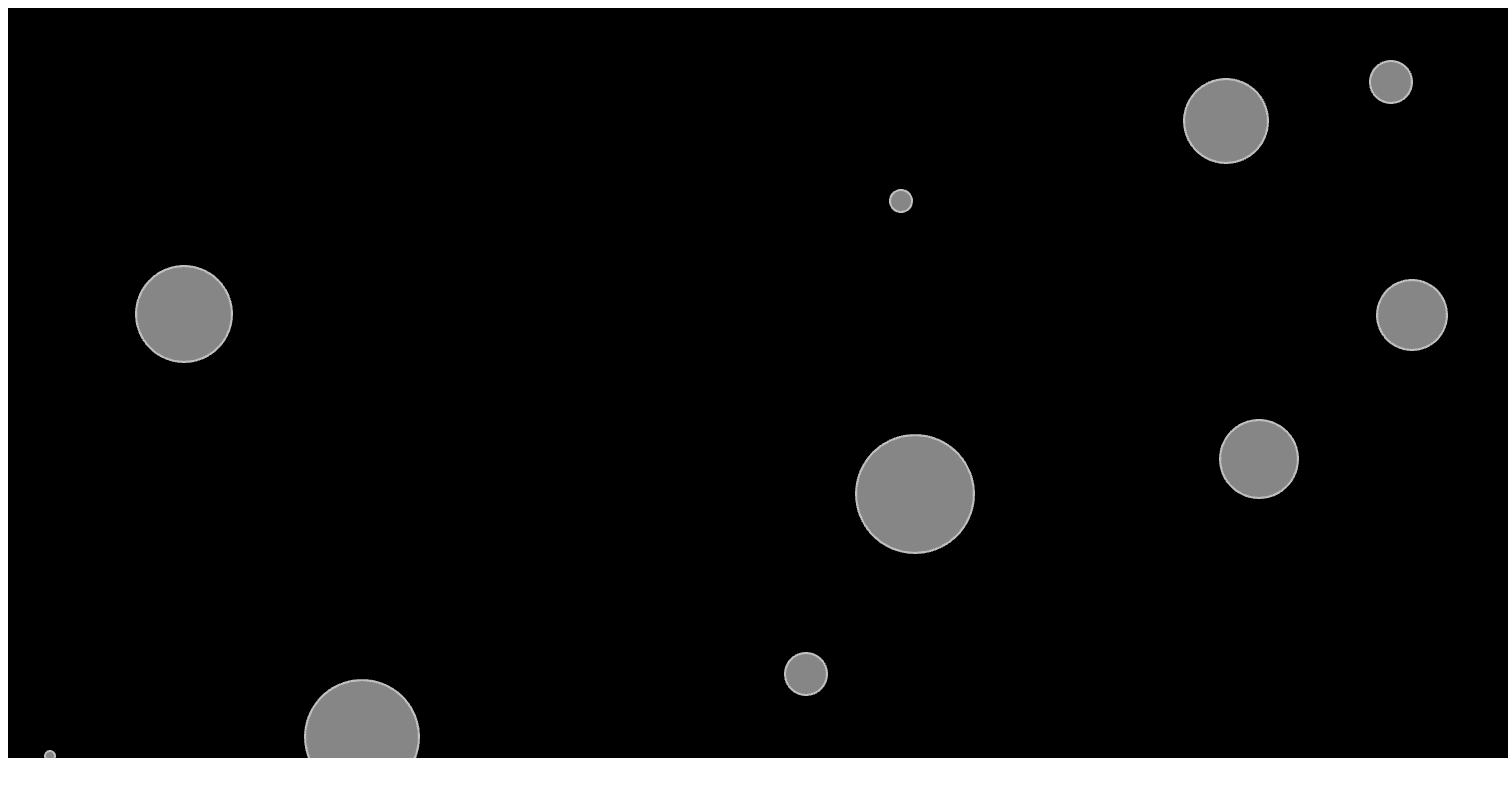
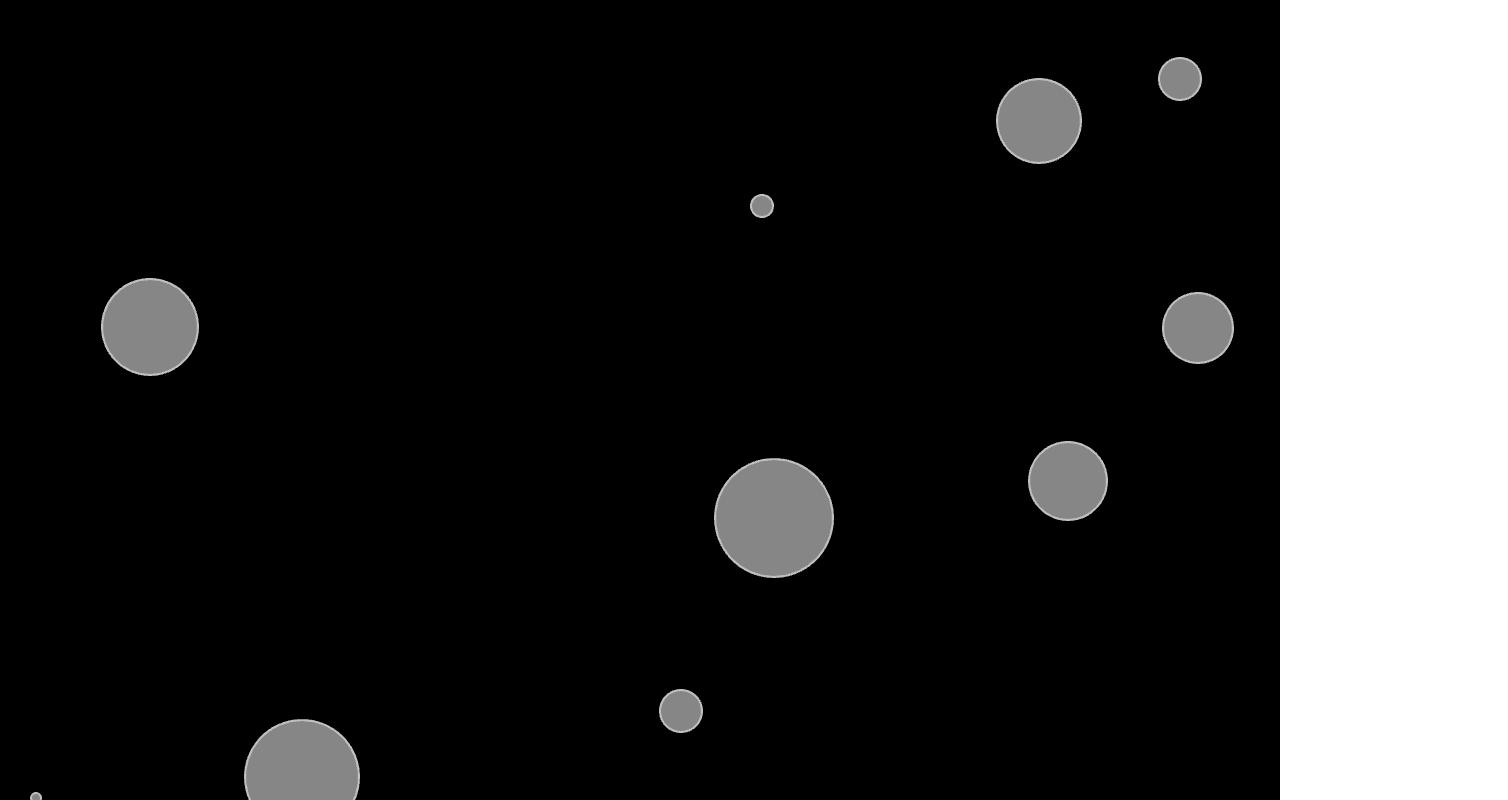
Before and after one commit to NomologicalDangler/Waves, a plain HTML site: page index.html in a window 1280 px wide. Shown: the whole page, 1508 px wide, since content can reach past the window. Drawn offline with Linux system fonts and the light colour scheme.

Commit message:
Sets the renderer's dimentions to cover the whole screen.

```diff
--- a/css/style.scss
+++ b/css/style.scss
@@ -0,0 +1,4 @@
+* {
+    margin: 0;
+    padding: 0;
+}
--- a/js/waves.js
+++ b/js/waves.js
@@ -2,8 +2,10 @@
 let Application = PIXI.Application;
 let Graphics = PIXI.Graphics;
 
-let appWidth = 1500;
-let appHeight = 750;
+// let appWidth = 1500;
+// let appHeight = 750;
+let appWidth = window.innerWidth;
+let appHeight = window.innerHeight;
 
 // Initiate the application.
 let app = new Application({
@@ -13,6 +15,11 @@ let app = new Application({
     transparent: false,
     resolution: 1
 });
+
+app.renderer.view.style.position = "absolute";
+app.renderer.view.style.display = "block";
+app.renderer.autoResize = true;
+app.renderer.resize(window.innerWidth, window.innerHeight);
 
 let waves = new Set();
 
```
Also changed, not shown: css/style.css, 1 other file.
